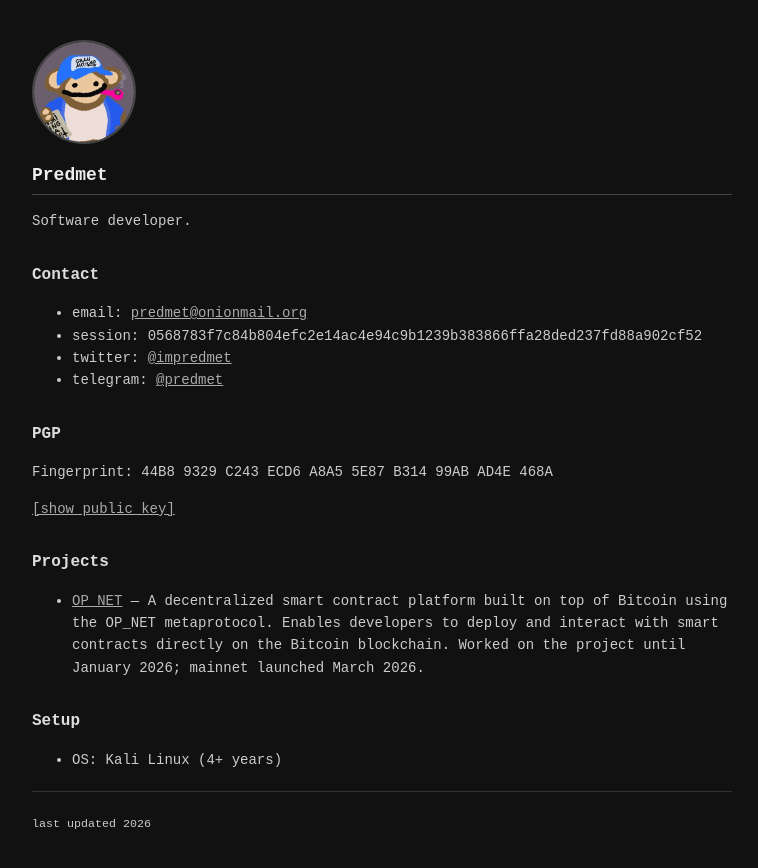
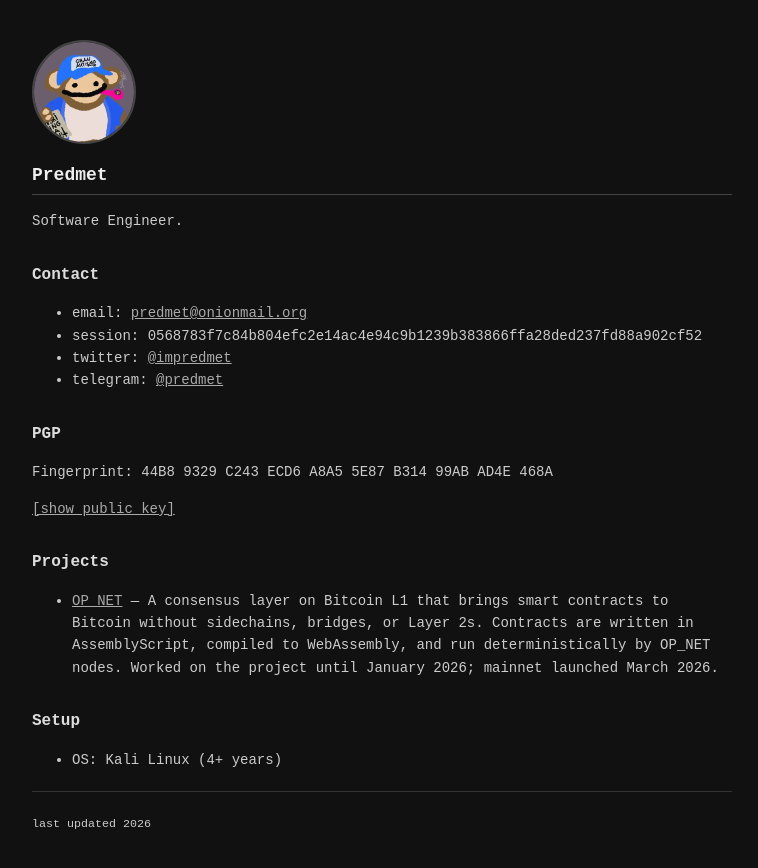
Before and after one commit to impredmet/blog, a React (Vite) app: page / in a window 1280 px wide. Shown: the top 868 px of the page, without its empty margins (258-1016 px from the left). Built offline with nearby package versions, Linux system fonts and the light colour scheme.

Commit message:
Update App.tsx

```diff
--- a/src/App.tsx
+++ b/src/App.tsx
@@ -60,7 +60,7 @@ function App() {
       <img src="/pfp.jpg" alt="Predmet" className="pfp" />
       <h1>Predmet</h1>
 
-      <p>Software developer.</p>
+      <p>Software Engineer.</p>
 
       <h2>Contact</h2>
       <ul>
@@ -104,9 +104,8 @@ function App() {
           <a href="https://opnet.org" target="_blank" rel="noreferrer">
             OP_NET
           </a>{" "}
-          — A decentralized smart contract platform built on top of Bitcoin
-          using the OP_NET metaprotocol. Enables developers to deploy and
-          interact with smart contracts directly on the Bitcoin blockchain.
+          — A consensus layer on Bitcoin L1 that brings smart contracts to Bitcoin without sidechains, bridges, or Layer 2s.
+          Contracts are written in AssemblyScript, compiled to WebAssembly, and run deterministically by OP_NET nodes.
           Worked on the project until January 2026; mainnet launched March 2026.
         </li>
       </ul>
```
